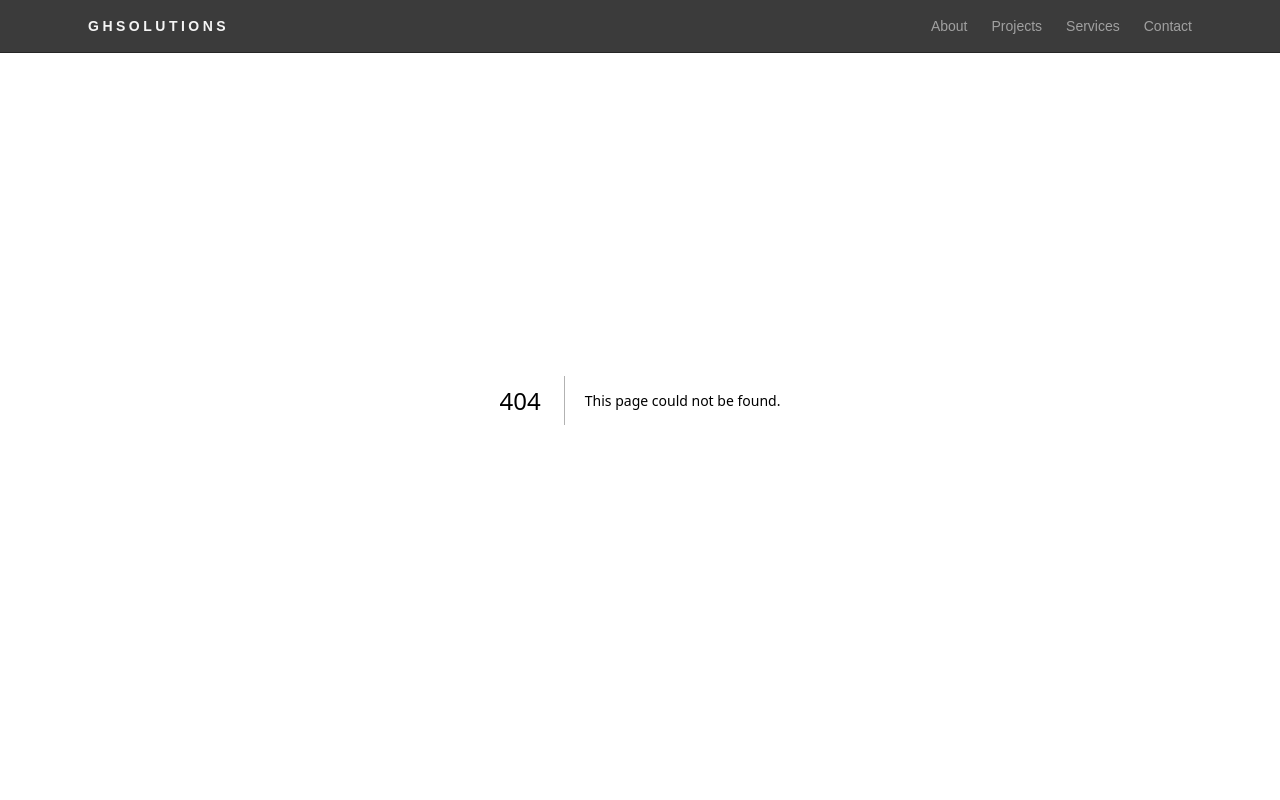
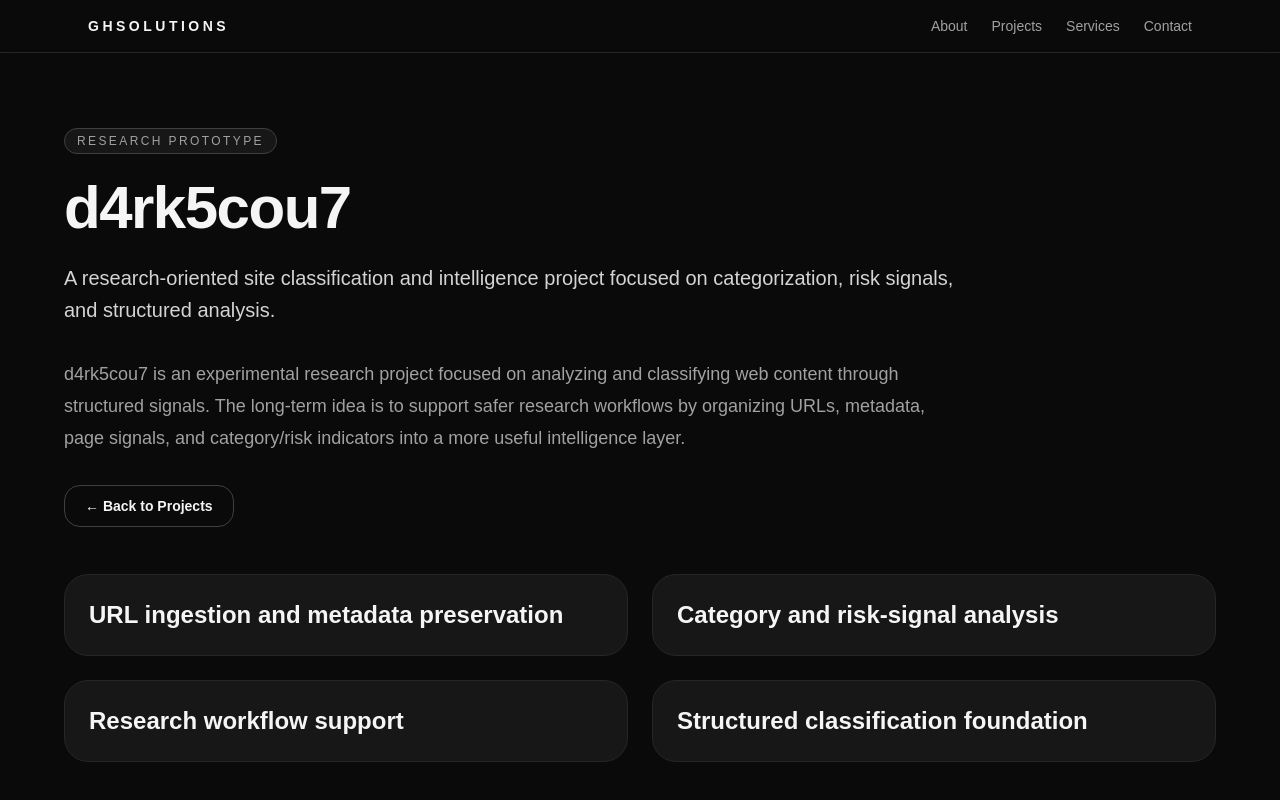
Before and after one commit to Into-The-Grey/ghsolutions-site, a Next.js app: page /projects/d4rk5cou7 in a window 1280 px wide. Before the commit this address had no page. Shown: the top 800 px of the page. Built offline with nearby package versions, Linux system fonts and the light colour scheme.

Commit message:
Add project detail pages

```diff
--- /dev/null
+++ b/app/projects/[slug]/page.tsx
@@ -0,0 +1,66 @@
+import ButtonLink from "@/components/ButtonLink";
+import Card from "@/components/Card";
+import PageShell from "@/components/PageShell";
+import StatusBadge from "@/components/StatusBadge";
+import { getProjectBySlug, projects } from "@/lib/projects";
+import { notFound } from "next/navigation";
+
+type ProjectPageProps = {
+  params: Promise<{
+    slug: string;
+  }>;
+};
+
+export function generateStaticParams() {
+  return projects.map((project) => ({
+    slug: project.slug,
+  }));
+}
+
+export async function generateMetadata({ params }: ProjectPageProps) {
+  const { slug } = await params;
+  const project = getProjectBySlug(slug);
+  if (!project) {
+    return {
+      title: "Project Not Found | GreyHat Solutions",
+    };
+  }
+  return {
+    title: `${project.title} | GreyHat Solutions`,
+    description: project.summary,
+  };
+}
+
+export default async function ProjectDetailPage({ params }: ProjectPageProps) {
+  const { slug } = await params;
+  const project = getProjectBySlug(slug);
+  if (!project) {
+    notFound();
+  }
+  return (
+    <PageShell>
+      <div className="max-w-4xl">
+        <StatusBadge>{project.status}</StatusBadge>
+        <h1 className="mt-6 text-5xl font-bold tracking-tight sm:text-6xl">
+          {project.title}
+        </h1>
+        <p className="mt-6 text-xl leading-8 text-neutral-300">
+          {project.summary}
+        </p>
+        <p className="mt-8 text-lg leading-8 text-neutral-400">
+          {project.description}
+        </p>
+        <div className="mt-10">
+          <ButtonLink href="/projects" variant="secondary">
+            ← Back to Projects
+          </ButtonLink>
+        </div>
+      </div>
+      <div className="mt-14 grid gap-6 md:grid-cols-2">
+        {project.highlights.map((highlight) => (
+          <Card key={highlight} title={highlight} />
+        ))}
+      </div>
+    </PageShell>
+  );
+}
--- a/app/projects/page.tsx
+++ b/app/projects/page.tsx
@@ -1,29 +1,8 @@
 import Card from "@/components/Card";
 import PageShell from "@/components/PageShell";
 import SectionHeader from "@/components/SectionHeader";
-
-const projects = [
-  {
-    title: "VEGA",
-    description:
-      "A personal AI system focused on long-term memory, modular intelligence, local control, and practical automation.",
-  },
-  {
-    title: "STAR",
-    description:
-      "A self-hosted assistant concept built around reminders, task support, mobile access, and private infrastructure.",
-  },
-  {
-    title: "kali2go",
-    description:
-      "A portable Kali workstation and field-lab platform for controlled cybersecurity practice and network experimentation.",
-  },
-  {
-    title: "d4rk5cou7",
-    description:
-      "A research-oriented site classification and intelligence project focused on categorization, risk signals, and structured analysis.",
-  },
-];
+import { projects } from "@/lib/projects";
+import Link from "next/link";
 
 export default function ProjectsPage() {
   return (
@@ -36,11 +15,13 @@ export default function ProjectsPage() {
       />
       <div className="mt-10 grid gap-6 md:grid-cols-2">
         {projects.map((project) => (
-          <Card
-            key={project.title}
-            title={project.title}
-            description={project.description}
-          />
+          <Link key={project.slug} href={`/projects/${project.slug}`}>
+            <Card title={project.title} description={project.summary}>
+              <span className="text-sm font-semibold text-neutral-300">
+                View project →
+              </span>
+            </Card>
+          </Link>
         ))}
       </div>
     </PageShell>
--- /dev/null
+++ b/lib/projects.ts
@@ -0,0 +1,68 @@
+export const projects = [
+  {
+    slug: "vega",
+    title: "VEGA",
+    status: "Active System",
+    summary:
+      "A personal AI system focused on long-term memory, modular intelligence, local control, and practical automation.",
+    description:
+      "VEGA is designed as a private, controllable AI system that can grow over time through memory, indexing, modular services, and direct feedback. The focus is not on building a gimmick chatbot, but on building a practical intelligence layer for projects, infrastructure, and daily workflows.",
+    highlights: [
+      "Local-first control and private infrastructure",
+      "Long-term memory and indexing roadmap",
+      "Modular assistant architecture",
+      "Feedback-driven behavior tuning",
+    ],
+  },
+  {
+    slug: "star",
+    title: "STAR",
+    status: "Foundation Build",
+    summary:
+      "A self-hosted assistant concept built around reminders, task support, mobile access, and private infrastructure.",
+    description:
+      "STAR is a practical support assistant intended to run on private infrastructure and provide useful day-to-day help without unnecessary complexity. The first goal is a stable foundation: backend health checks, mobile-friendly UI, reminders, notes, configuration, and simple self-hosted deployment.",
+    highlights: [
+      "Self-hosted backend and mobile-friendly frontend",
+      "Reminder and task-support foundation",
+      "Simple private database",
+      "Designed for incremental expansion",
+    ],
+  },
+  {
+    slug: "kali2go",
+    title: "kali2go",
+    status: "Field Lab",
+    summary:
+      "A portable Kali workstation and field-lab platform for controlled cybersecurity practice and network experimentation.",
+    description:
+      "kali2go is a Raspberry Pi-based portable Kali environment intended for controlled practice, field-style lab workflows, and lightweight network experimentation. The goal is a dependable portable desktop and workflow launcher, not a chaotic pile of one-off scripts.",
+    highlights: [
+      "Portable Kali desktop access",
+      "Workflow launcher concept",
+      "Controlled lab network tooling",
+      "Raspberry Pi field-kit architecture",
+    ],
+  },
+  {
+    slug: "d4rk5cou7",
+    title: "d4rk5cou7",
+    status: "Research Prototype",
+    summary:
+      "A research-oriented site classification and intelligence project focused on categorization, risk signals, and structured analysis.",
+    description:
+      "d4rk5cou7 is an experimental research project focused on analyzing and classifying web content through structured signals. The long-term idea is to support safer research workflows by organizing URLs, metadata, page signals, and category/risk indicators into a more useful intelligence layer.",
+    highlights: [
+      "URL ingestion and metadata preservation",
+      "Category and risk-signal analysis",
+      "Research workflow support",
+      "Structured classification foundation",
+    ],
+  },
+] as const;
+
+export type Project = (typeof projects)[number];
+
+export function getProjectBySlug(slug: string) {
+  return projects.find((project) => project.slug === slug);
+}
```
Also changed, not shown: components/Navbar.tsx (indentation only).
